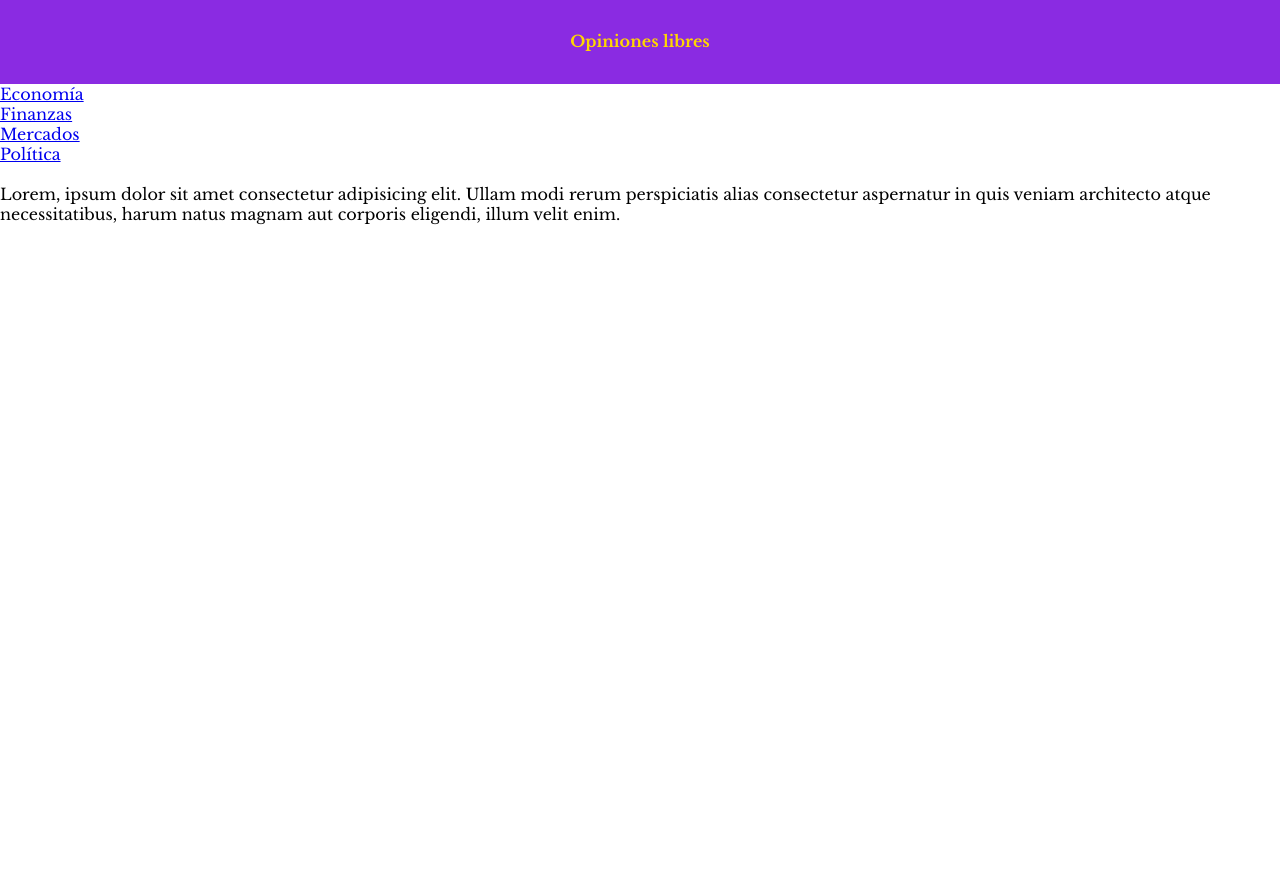
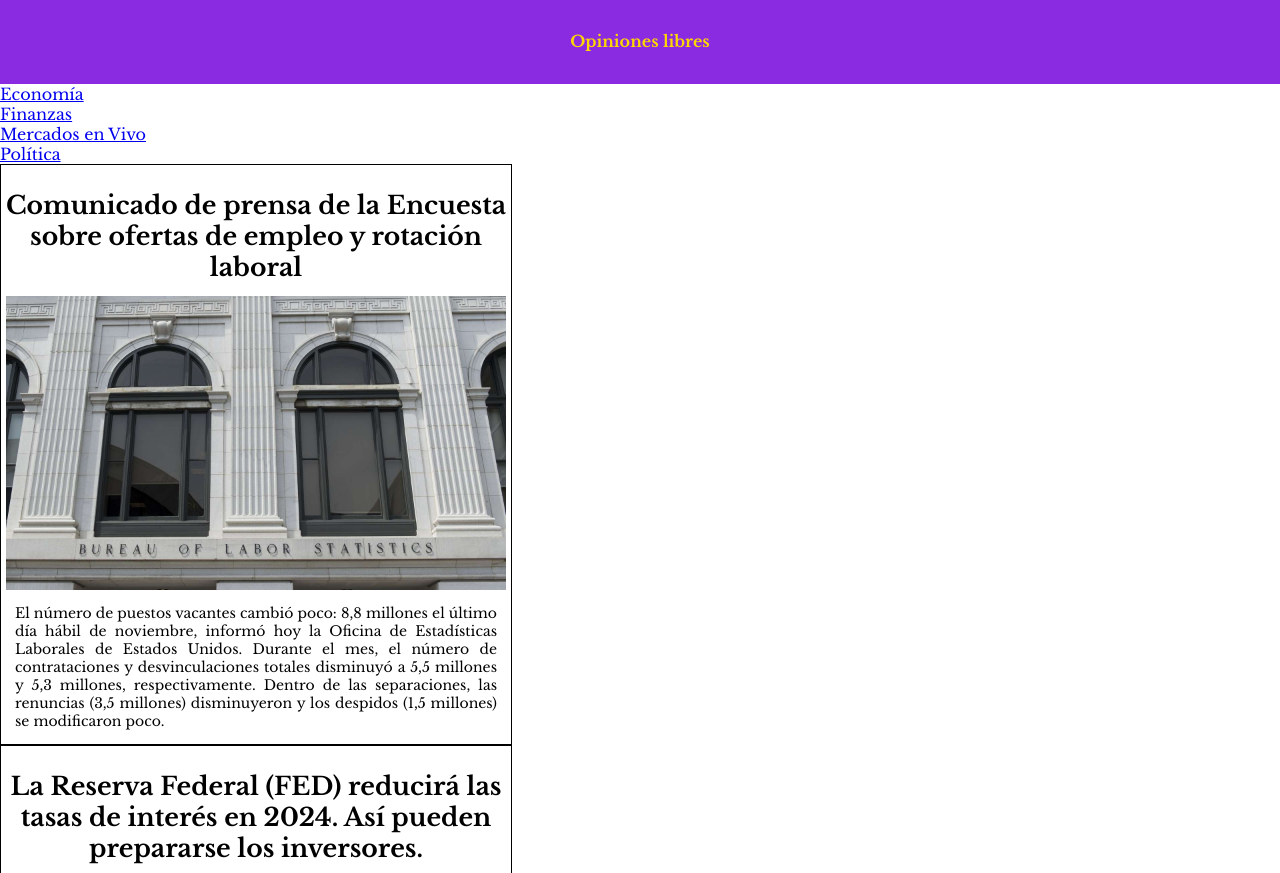
Before and after one commit to AgusOlita/addnews, a plain HTML site: page index.html in a window 1280 px wide. Shown: the part 76-949 px from the top of the page. Before the commit the page ends 800 px from the top, so only its background shows below. Drawn offline with nearby package versions, Linux system fonts and the light colour scheme.

Commit message:
Actualización 0.01

```diff
--- a/css/styles.css
+++ b/css/styles.css
@@ -25,3 +25,54 @@ header {
 .header-description {
   color: gold;
 }
+
+.index-article {
+  width: 100%;
+  height: 100%;
+  display: flex;
+  flex-direction: row;
+  align-items: center;
+  justify-content: center;
+}
+
+.economics-article {
+  width: 40%;
+  height: 40%;
+  display: flex;
+  flex-direction: column;
+  align-items: center;
+  justify-content: center;
+  border: solid 1px black;
+}
+
+.economics-article img {
+  width: 500px;
+  height: auto;
+}
+
+.article-title {
+  font-size: 25px;
+  text-align: center;
+  margin: 1em 0 0.5em;
+}
+
+.article-description {
+  font-size: 14px;
+  text-align: justify;
+  padding: 1em 1em 1em;
+}
+
+.finance-article {
+  width: 40%;
+  height: 40%;
+  display: flex;
+  flex-direction: column;
+  align-items: center;
+  justify-content: center;
+  border: solid 1px black;
+}
+
+.finance-article img {
+  width: 500px;
+  height: auto;
+}
--- a/index.html
+++ b/index.html
@@ -16,38 +16,54 @@
       <ul type="none" class="article-list">
         <a href="economia"><li>Economía</li></a>
         <a href="#finanzas"><li>Finanzas</li></a>
-          <a href="#mercadosLive"><li>Mercados</li></a>
+        <a href="#mercadosLive"><li>Mercados en Vivo</li></a>
         <a href="#politica"><li>Política</li></a>
       </ul>
     </nav>
     <main>
-      <section class="sec-economia">
-        <div class="left-article">
-          <h4></h4>
-          <img src="" alt="" />
-          <p>
-            Lorem, ipsum dolor sit amet consectetur adipisicing elit. Ullam modi
-            rerum perspiciatis alias consectetur aspernatur in quis veniam
-            architecto atque necessitatibus, harum natus magnam aut corporis
-            eligendi, illum velit enim.
+      <section class="index-articles">
+        <div class="economics-article">
+          <h4 class="article-title">
+            Comunicado de prensa de la Encuesta sobre ofertas de empleo y
+            rotación laboral
+          </h4>
+          <img
+            class="article-image"
+            src="img/BureauofLaborStatistics-building.jpg"
+            alt="BureauOfLaborStatisticsBuilding"
+          />
+          <p class="article-description">
+            El número de puestos vacantes cambió poco: 8,8 millones el último
+            día hábil de noviembre, informó hoy la Oficina de Estadísticas
+            Laborales de Estados Unidos. Durante el mes, el número de
+            contrataciones y desvinculaciones totales disminuyó a 5,5 millones y
+            5,3 millones, respectivamente. Dentro de las separaciones, las
+            renuncias (3,5 millones) disminuyeron y los despidos (1,5 millones)
+            se modificaron poco.
           </p>
+          <a href=""><span class="fuente"></span></a>
         </div>
-        <div class="center-article">
-          <h4></h4>
-          <img src="" alt="" />
-          <p></p>
+        <div class="finance-article">
+          <h4 class="article-title">
+            La Reserva Federal (FED) reducirá las tasas de interés en 2024. Así pueden
+            prepararse los inversores.
+          </h4>
+          <img class="article-image" src="img/finance.jpg" alt="finance" />
+          <p class="article-description"></p>
+          <a href=""><span class="fuente"></span></a>
         </div>
-        <div class="right-article">
-          <h4></h4>
-          <img src="" alt="" />
-          <p></p>
+        <div class="liveMarkets-article">
+          <h4 class="article-title"></h4>
+          <img class="article-image" src="" alt="" />
+          <p class="article-description"></p>
+          <a href=""><span class="fuente"></span></a>
         </div>
-      </section>
-      <section class="previous"></section>
-      <section class="little-articles">
-        <article></article>
-        <article></article>
-        <article></article>
+        <div class="politics-article">
+          <h4 class="article-title"></h4>
+          <img class="article-image" src="" alt="" />
+          <p class="article-description"></p>
+          <a href=""><span class="fuente"></span></a>
+        </div>
       </section>
     </main>
   </body>
```
Also changed, not shown: img/BureauofLaborStatistics-building.jpg (added), img/finance.jpg (added). Lines whose indentation alone changed are shown as unchanged.
